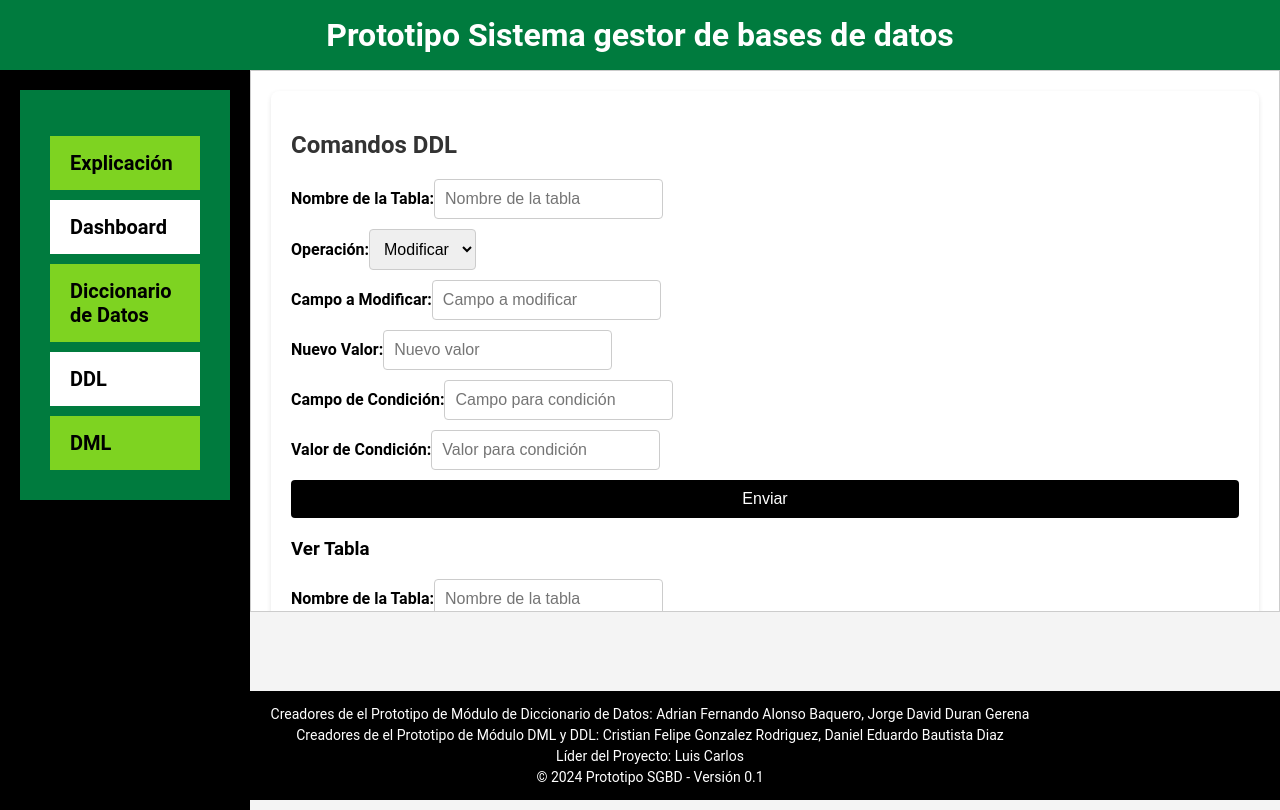
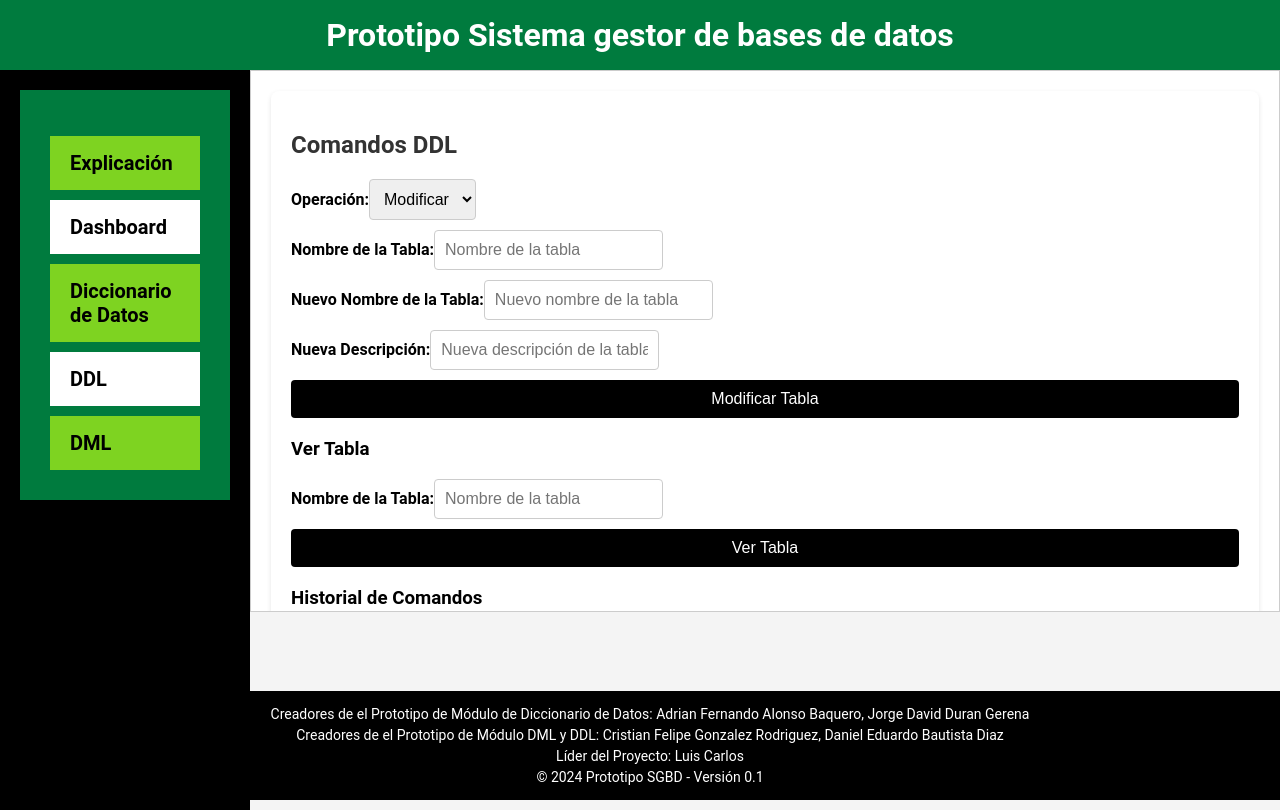
Before and after one commit to SGBD-Udec/vistas, a React (Vite) app: page /ddl in a window 1280 px wide. Built offline with nearby package versions, Linux system fonts and the light colour scheme.

Commit message:
arreglo modificar ddl

```diff
--- a/package.json
+++ b/package.json
@@ -15,7 +15,7 @@
     "react": "^18.3.1",
     "react-dom": "^18.3.1",
     "react-modal": "^3.16.1",
-    "react-router-dom": "^6.26.2",
+    "react-router-dom": "^6.27.0",
     "react-select": "^5.8.1"
   },
   "devDependencies": {
--- a/src/components/FormModificar.jsx
+++ b/src/components/FormModificar.jsx
@@ -1,34 +1,39 @@
 import React, { useState } from 'react';
 
 function FormModificar({ onSubmit }) {
+  const [operation, setOperation] = useState('MODIFICAR'); // 'MODIFICAR' o 'ELIMINAR'
   const [tableName, setTableName] = useState('');
-  const [operation, setOperation] = useState('MODIFICAR'); // Puede ser 'MODIFICAR' o 'ELIMINAR'
-  const [conditionField, setConditionField] = useState('');
-  const [conditionValue, setConditionValue] = useState('');
-  const [updateField, setUpdateField] = useState('');
-  const [updateValue, setUpdateValue] = useState('');
+  const [newTableName, setNewTableName] = useState(''); // Nombre nuevo de la tabla
+  const [description, setDescription] = useState(''); // Nueva descripción
 
   const handleSubmit = (e) => {
     e.preventDefault();
+
     const formData = {
-      tableName,
-      operation,
-      conditionField,
-      conditionValue,
-      updateField,
-      updateValue,
+      operation,     // Indica si es una operación de "MODIFICAR" o "ELIMINAR"
+      tableName,     // Nombre de la tabla actual
+      newTableName,  // Nuevo nombre de la tabla (si aplica)
+      description,   // Nueva descripción (si aplica)
     };
+
     onSubmit(formData);
-    // Limpiar campos
+
+    // Limpiar campos después de enviar
     setTableName('');
-    setConditionField('');
-    setConditionValue('');
-    setUpdateField('');
-    setUpdateValue('');
+    setNewTableName('');
+    setDescription('');
   };
 
   return (
     <form onSubmit={handleSubmit}>
+      <div>
+        <label>Operación:</label>
+        <select value={operation} onChange={(e) => setOperation(e.target.value)}>
+          <option value="MODIFICAR">Modificar</option>
+          <option value="ELIMINAR">Eliminar</option>
+        </select>
+      </div>
+
       <div>
         <label>Nombre de la Tabla:</label>
         <input
@@ -39,58 +44,40 @@ function FormModificar({ onSubmit }) {
           required
         />
       </div>
-      <div>
-        <label>Operación:</label>
-        <select value={operation} onChange={(e) => setOperation(e.target.value)}>
-          <option value="MODIFICAR">Modificar</option>
-          <option value="ELIMINAR">Eliminar</option>
-        </select>
-      </div>
+
       {operation === 'MODIFICAR' && (
         <>
           <div>
-            <label>Campo a Modificar:</label>
+            <label>Nuevo Nombre de la Tabla:</label>
             <input
               type="text"
-              value={updateField}
-              onChange={(e) => setUpdateField(e.target.value)}
-              placeholder="Campo a modificar"
+              value={newTableName}
+              onChange={(e) => setNewTableName(e.target.value)}
+              placeholder="Nuevo nombre de la tabla"
               required
             />
           </div>
+
           <div>
-            <label>Nuevo Valor:</label>
+            <label>Nueva Descripción:</label>
             <input
               type="text"
-              value={updateValue}
-              onChange={(e) => setUpdateValue(e.target.value)}
-              placeholder="Nuevo valor"
+              value={description}
+              onChange={(e) => setDescription(e.target.value)}
+              placeholder="Nueva descripción de la tabla"
               required
             />
           </div>
         </>
       )}
-      <div>
-        <label>Campo de Condición:</label>
-        <input
-          type="text"
-          value={conditionField}
-          onChange={(e) => setConditionField(e.target.value)}
-          placeholder="Campo para condición"
-          required
-        />
-      </div>
-      <div>
-        <label>Valor de Condición:</label>
-        <input
-          type="text"
-          value={conditionValue}
-          onChange={(e) => setConditionValue(e.target.value)}
-          placeholder="Valor para condición"
-          required
-        />
-      </div>
-      <button type="submit">Enviar</button>
+
+      {operation === 'ELIMINAR' && (
+        <div>
+          <p>Al eliminar la tabla, se eliminará toda la estructura y los datos asociados.</p>
+        </div>
+      )}
+
+      <button type="submit">{operation === 'MODIFICAR' ? 'Modificar Tabla' : 'Eliminar Tabla'}</button>
     </form>
   );
 }
--- a/src/views/DDL.jsx
+++ b/src/views/DDL.jsx
@@ -7,10 +7,41 @@ function DDL() {
   const [commands, setCommands] = useState([]);
   const [tableData, setTableData] = useState(null);
   const [error, setError] = useState(null);
+  const [successMessage, setSuccessMessage] = useState(''); // Mensaje de éxito
 
-  const handleSubmitModificar = (formData) => {
-    setCommands([...commands, formData]);
-    console.log(formData);
+  const handleSubmitModificar = async (formData) => {
+    try {
+      const { operation, tableName, newTableName, description } = formData;
+
+      // Solo enviar solicitud de modificación si es 'MODIFICAR'
+      if (operation === 'MODIFICAR') {
+        const response = await fetch(`http://localhost:5000/api/dml_ddl/tablas/${tableName}/modificar`, {
+          method: 'PUT',
+          headers: {
+            'Content-Type': 'application/json',
+          },
+          body: JSON.stringify({
+            nombre: newTableName, // Cambiar a 'nombre'
+            descripcion: description,
+          }),
+        });
+
+        if (!response.ok) {
+          throw new Error('Error al modificar la tabla');
+        }
+
+        const data = await response.json();
+        setSuccessMessage(data.message); // Mostrar mensaje de éxito
+      }
+
+      // Agregar la operación al historial de comandos
+      setCommands([...commands, formData]);
+      setError(null);
+    } catch (error) {
+      console.error(error);
+      setError('No se pudo modificar la tabla.');
+      setSuccessMessage(''); // Limpiar mensaje de éxito en caso de error
+    }
   };
 
   const handleVerTabla = async (tableName) => {
@@ -34,6 +65,7 @@ function DDL() {
       <h3>Ver Tabla</h3>
       <FormVerTabla onSubmit={handleVerTabla} />
 
+      {successMessage && <p className="success-message">{successMessage}</p>} {/* Mensaje de éxito */}
       {error && <p className="error-message">{error}</p>}
       {tableData && (
         <div>
@@ -64,9 +96,9 @@ function DDL() {
       <ul>
         {commands.map((cmd, idx) => (
           <li key={idx}>
-            {cmd.operation} en {cmd.tableName} con condición {cmd.conditionField} = {cmd.conditionValue}
+            {cmd.operation} en {cmd.tableName}
             {cmd.operation === 'MODIFICAR' && (
-              <span> (Modificar: {cmd.updateField} = {cmd.updateValue})</span>
+              <span> (Nuevo Nombre: {cmd.newTableName}, Nueva Descripción: {cmd.description})</span>
             )}
           </li>
         ))}
```
Also changed, not shown: 2 other files (tests, documents, lock files or other folders).
